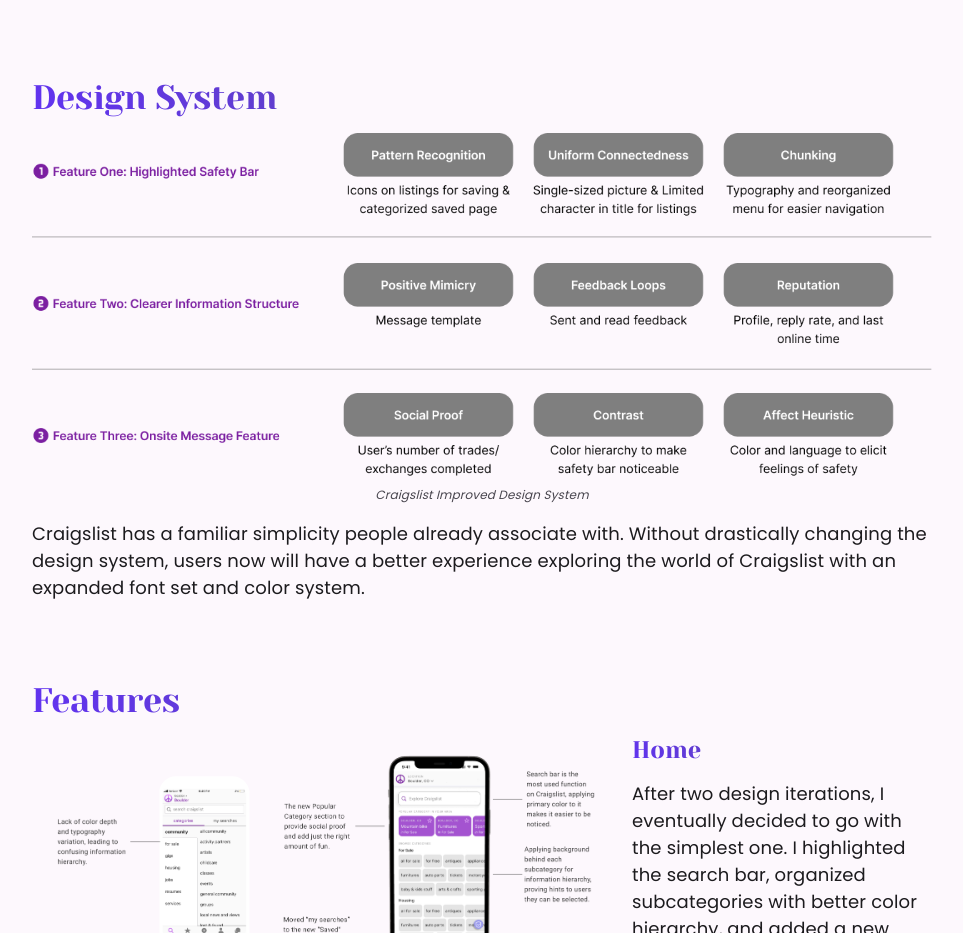
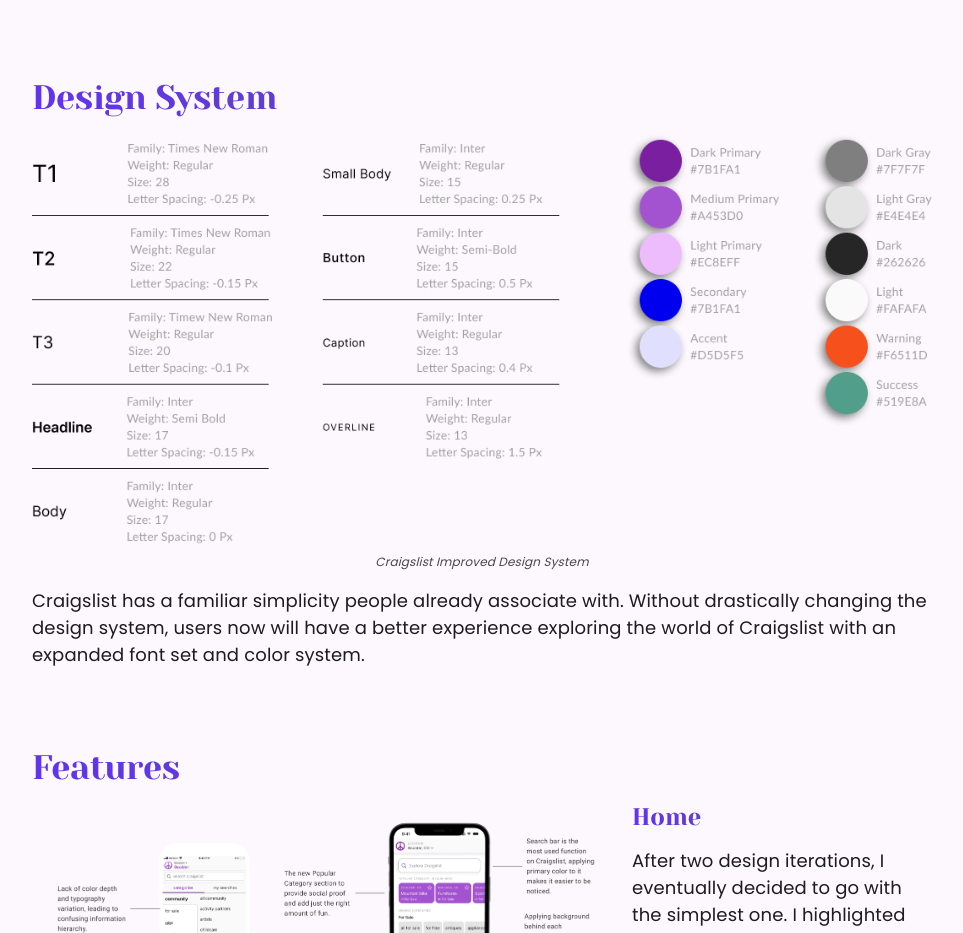
Before and after one commit to sl30724/portfolio3.0, a React (Create React App) app: page /work/craigslist in a window 1280 px wide. Shown: the part 4900-5833 px from the top of the page, without its empty margins (158-1121 px from the left). Built offline with nearby package versions, Linux system fonts and the light colour scheme.

Commit message:
Update Craigslist.tsx

```diff
--- a/src/pages/Craigslist.tsx
+++ b/src/pages/Craigslist.tsx
@@ -104,7 +104,7 @@
                 <h4 className='gradientText'>Design System</h4>
                 <div className='projectImg'>
                     <Zoom>
-                        <img src="/pics/cr/Cr_featureDetails.png" alt="Craigslist feature details" />
+                        <img src="/pics/cr/Cr_designSystem.png" alt="Craigslist improved design system" />
                     </Zoom>
                     <p className='caption'>Craigslist improved design system</p>
                 </div>
```
